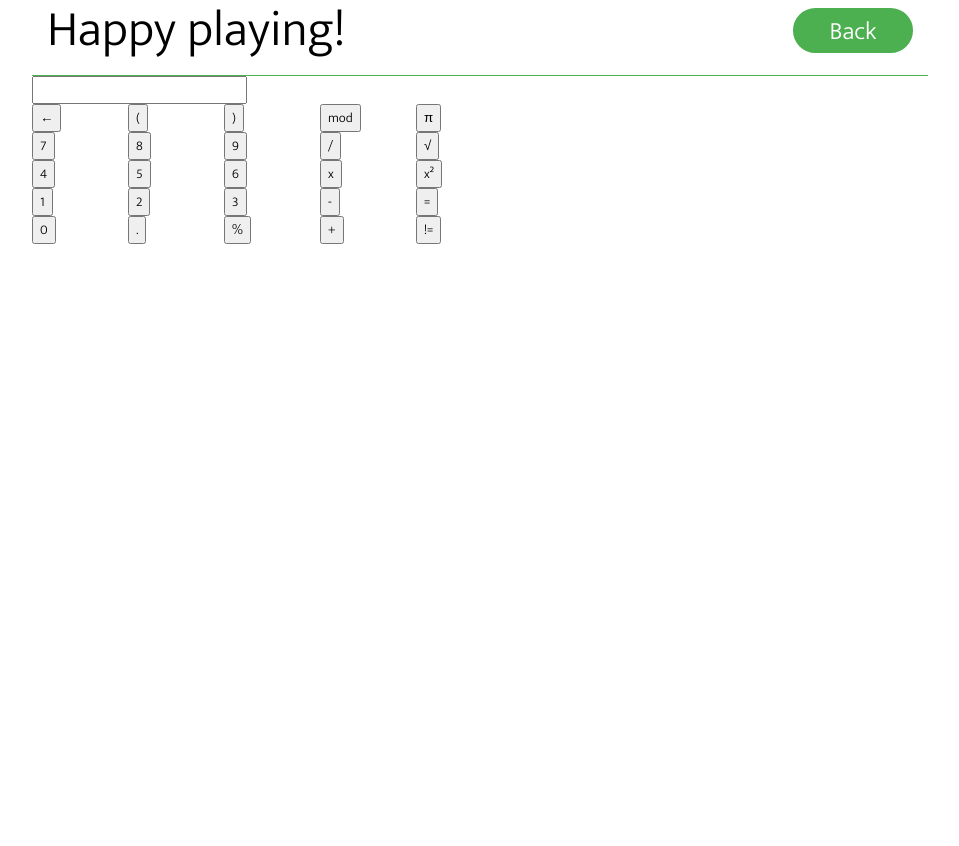
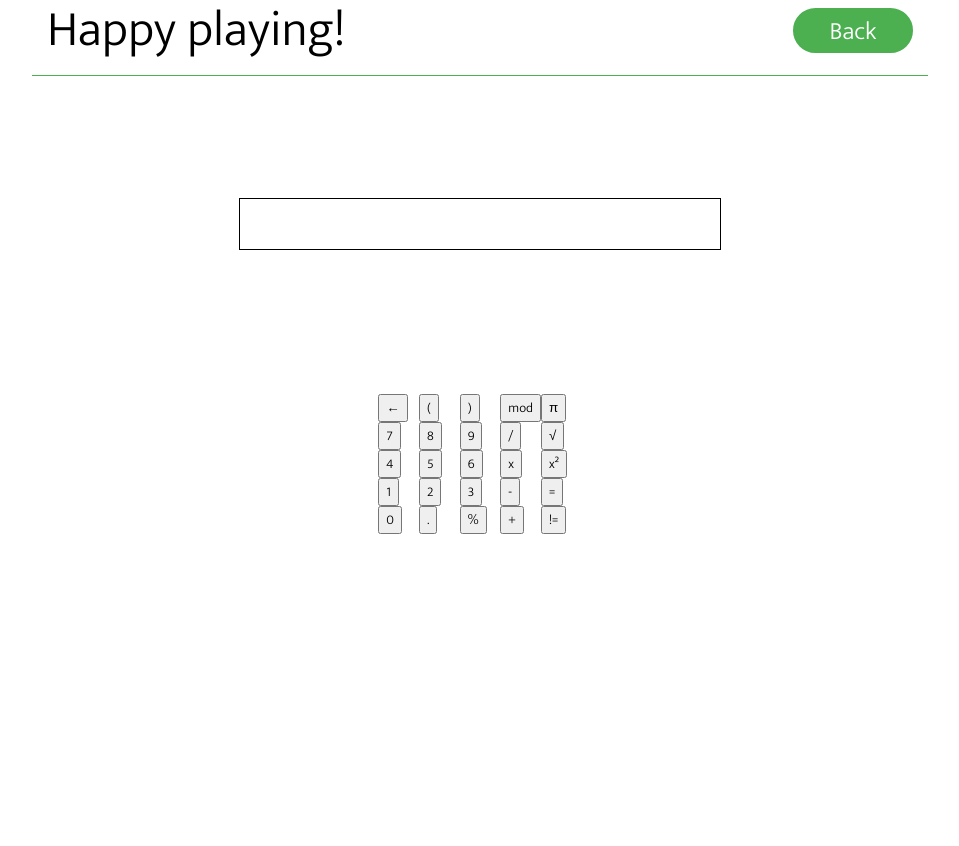
Before and after one commit to prog-abhi/calculator-app, a Flask app: page /app/ in a window 1280 px wide. Shown: the whole page, without its empty margins (160-1119 px from the left). Before the commit the page ends 244 px from the top, so only its background shows below. Run offline with Flask 2, Linux system fonts and the light colour scheme.

Commit message:
styling the display container

```diff
--- a/app/static/css/button_container.css
+++ b/app/static/css/button_container.css
@@ -1,3 +1,33 @@
+#calculator_main_container {
+  margin: auto;
+  padding-top: 50px;
+}
+
+#calculator_main_section {
+  display: flex;
+  height: 480px;
+  width: auto;
+  flex-direction: column;
+  justify-content: space-around;
+  align-items: center;
+}
+
+#display_container {
+  height: fit-content;
+  border: 1px solid black;
+  width: 100%;
+  height: 50px;
+  display: flex;
+  flex-direction: column;
+  justify-content: center;
+}
+
+#display_container_input {
+  width: 100%;
+  height: 25px;
+  text-align: center;
+}
+
 #button_container_ul {
   display: grid;
   grid-template-rows: repeat(5, 1fr);
--- a/app/static/css/global.css
+++ b/app/static/css/global.css
@@ -3,10 +3,17 @@
   margin: auto;
 }
 
+h1,
+h2 {
+  font-family: "Mukta", sans-serif;
+}
+
 h1 {
-  font-family: "Mukta", sans-serif;
   font-size: 50px;
-  /* color: chocolate; */
+}
+
+h2 {
+  font-size: 25px;
 }
 
 #welcoming_msg {
--- a/app/static/js/index.js
+++ b/app/static/js/index.js
@@ -49,14 +49,16 @@ window.onload = () => {
         };
         fetch("/app", options)
           .then((res) => res.json())
-          .then((value) => (displayElement.value = value.value))
+          .then(
+            (value) => (displayElement.innerHTML = `<h2>${value.value}</h2>`)
+          )
           .catch((e) => console.error(e));
 
         valueArray = [];
-        displayElement.value = displayValue;
+        displayElement.innerHTML = `<h2>${displayValue}</h2>`;
       } else {
         updateValueArray(event.target.value);
-        displayElement.value = valueArray.join(" ");
+        displayElement.innerHTML = `<h2>${valueArray.join(" ")}</h2>`;
       }
       event.stopPropagation();
     });
--- a/app/templates/calculatorSkeleton.html
+++ b/app/templates/calculatorSkeleton.html
@@ -1,15 +1,16 @@
 {% extends 'base.html' %} {% block content %}
 <div id="calculator_main_container">
-  <form action="{{url_for('.home')}}" method="post">
+  <section id="calculator_main_section">
     <div id="display_container">
-      <label for="display_container_input">
+      <!-- <label for="display_container_input">
         <input
           name="expression"
           type="text"
           value=""
           id="display_container_input"
         />
-      </label>
+      </label> -->
+      <div id="display_container_input"></div>
     </div>
     <div id="button_container">
       <ul id="button_container_ul">
@@ -20,6 +21,6 @@
         {% endfor %} {% endfor %}
       </ul>
     </div>
-  </form>
+  </section>
 </div>
 {% endblock %}
```
